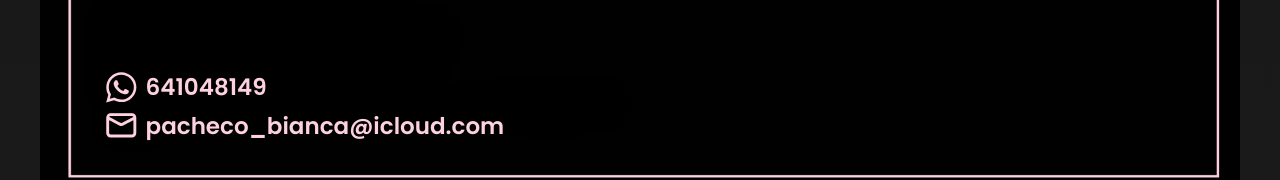
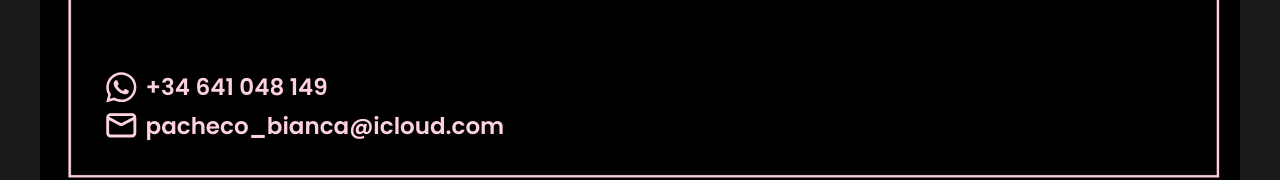
Before and after one commit to LucasBenitez7/portfolio-bia, a React (Vite) app: page / in a window 1280 px wide. Shown: the part 6560-6740 px from the top of the page. Built offline with nearby package versions, Linux system fonts and the light colour scheme.

Commit message:
agregado el lazy load y target blank

```diff
--- a/src/PortfolioApp.jsx
+++ b/src/PortfolioApp.jsx
@@ -2,8 +2,14 @@ import { CiMail } from "react-icons/ci";
 import { FaWhatsapp } from "react-icons/fa"; //
 // Importamos los íconos de FontAwesome
 import "./index.css";
+import { useState } from "react";
 
 export function PortfolioApp() {
+	const [loaded, setLoaded] = useState(false);
+
+	const handleImageLoad = () => {
+		setLoaded(true); // Se activa cuando la imagen se ha cargado
+	};
 	// Lista de rutas de imágenes
 	const images = [
 		"/src/assets/images/image(1).jpg",
@@ -25,19 +31,32 @@ export function PortfolioApp() {
 					<div className={`image-container imgs-port${index}`} key={index}>
 						<img
 							src={src}
-							alt={`Imagen destacada ${index + 1} del portafolio`}
+							alt={`Imagen destacada ${index + 1}`}
+							loading="lazy"
+							onLoad={handleImageLoad} // Activar la animación al cargar
+							className={loaded ? "loaded" : ""}
 						/>
 
 						{index === 9 && (
 							<div className="image-description">
 								{/* WhatsApp icon with link */}
-								<a href="https://wa.me/34612345678" className="contact-link">
-									<FaWhatsapp size={2} /> 641048149
+								<a
+									href="https://wa.me/+34641048149"
+									className="contact-link"
+									target="_blank"
+									rel="noopener noreferrer"
+								>
+									<FaWhatsapp size={2} /> +34 641 048 149
 								</a>
 								<br />
 								{/* Mail icon with link */}
-								<a href="mailto:correo@ejemplo.com" className="contact-link">
-									<CiMail size={28}  strokeWidth={1} /> pacheco_bianca@icloud.com
+								<a
+									href="mailto:pacheco_bianca@icloud.com"
+									className="contact-link"
+									target="_blank"
+									rel="noopener noreferrer"
+								>
+									<CiMail size={28} strokeWidth={1} /> pacheco_bianca@icloud.com
 								</a>
 							</div>
 						)}
--- a/src/index.css
+++ b/src/index.css
@@ -42,6 +42,14 @@ body {
   max-width: 100%;
   max-height: 100%;
   object-fit: contain;
+  opacity: 0;
+  transition: opacity 1s ease-in-out; /* Transición suave */
+}
+
+
+/* Estilo para la imagen visible después de cargar */
+.image-container img.loaded {
+  opacity: 1;
 }
 
 .imgs-port9 {
```
